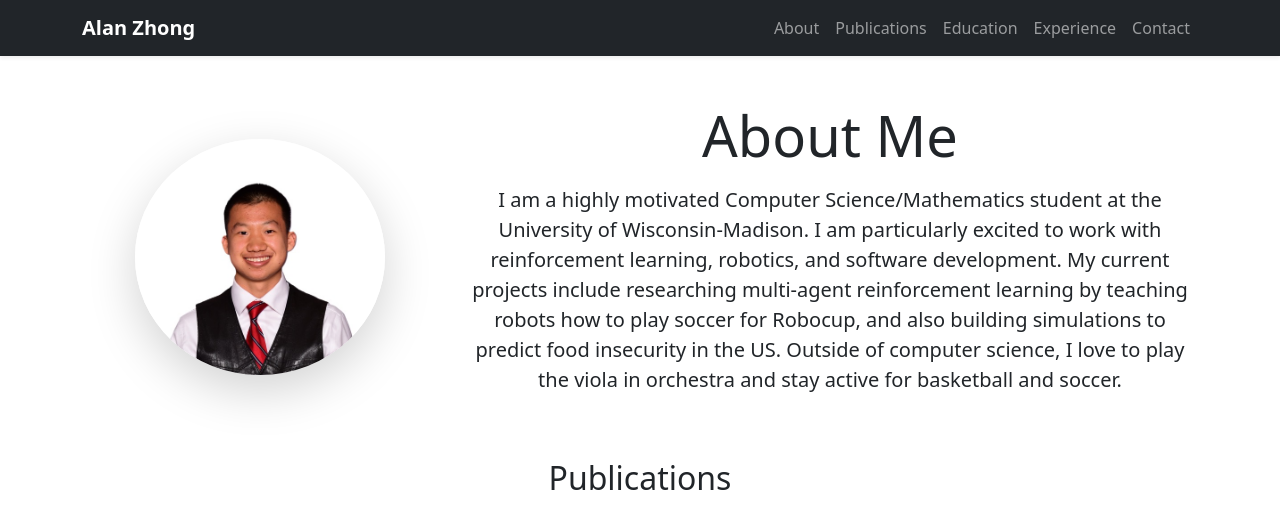
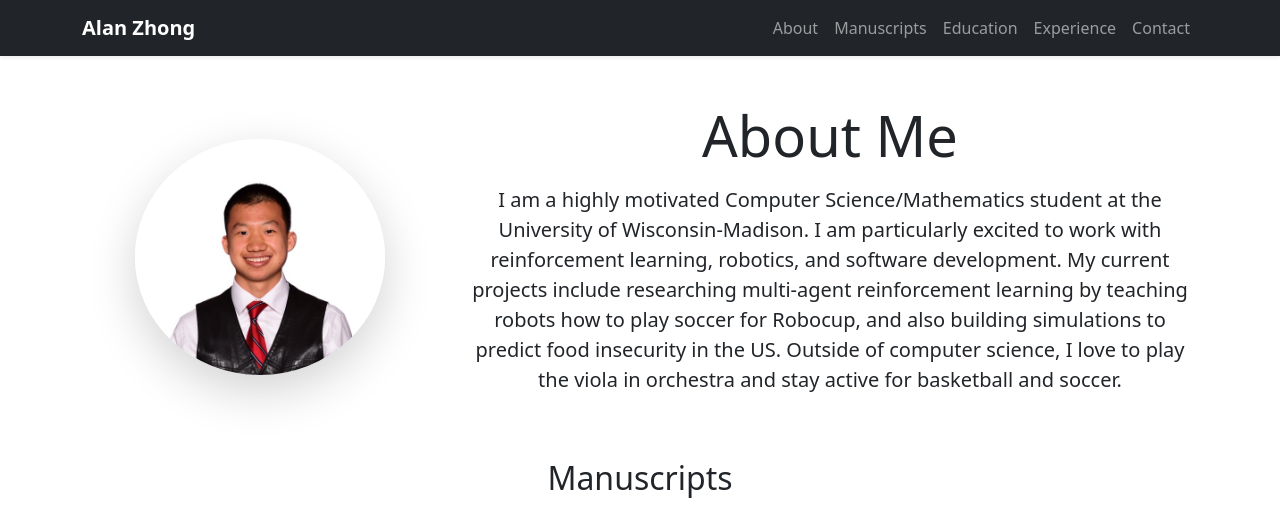
Before and after one commit to AlanZhong35/alanzhong35.github.io, a React (Vite) app: page / in a window 1280 px wide. Shown: the top 520 px of the page. Built offline with nearby package versions, Linux system fonts and the light colour scheme.

Commit message:
changed from publications to manuscripts until submitted

```diff
--- a/src/App.jsx
+++ b/src/App.jsx
@@ -41,7 +41,7 @@ function App() {
           <Navbar.Collapse id="basic-navbar-nav">
             <Nav className="ms-auto">
               <Nav.Link href="#about">About</Nav.Link>
-              <Nav.Link href="#publications">Publications</Nav.Link>
+              <Nav.Link href="#manuscripts">Manuscripts</Nav.Link>
               <Nav.Link href="#education">Education</Nav.Link>
               <Nav.Link href="#experience">Experience</Nav.Link>
               <Nav.Link href="#contact">Contact</Nav.Link>
@@ -77,8 +77,8 @@ function App() {
         </section>
 
         {/* Publications Section */}
-        <section id="publications" className="mb-5">
-          <h2 className="mb-4">Publications</h2>
+        <section id="manuscripts" className="mb-5">
+          <h2 className="mb-4">Manuscripts</h2>
           <ImageTextCard
             imageSrc={ABMimg}
             title="Agent Based Model for Food Access"
@@ -164,6 +164,7 @@ function App() {
 
                 <li>Second-authored research paper for FASS through NSF-sponsored
                 ICICLE AI grant</li>
+                <li>Presented on the FASS work to computer science department and to stakeholders</li>
                 </ul>
               </p>
           </ImageTextCard>
```
